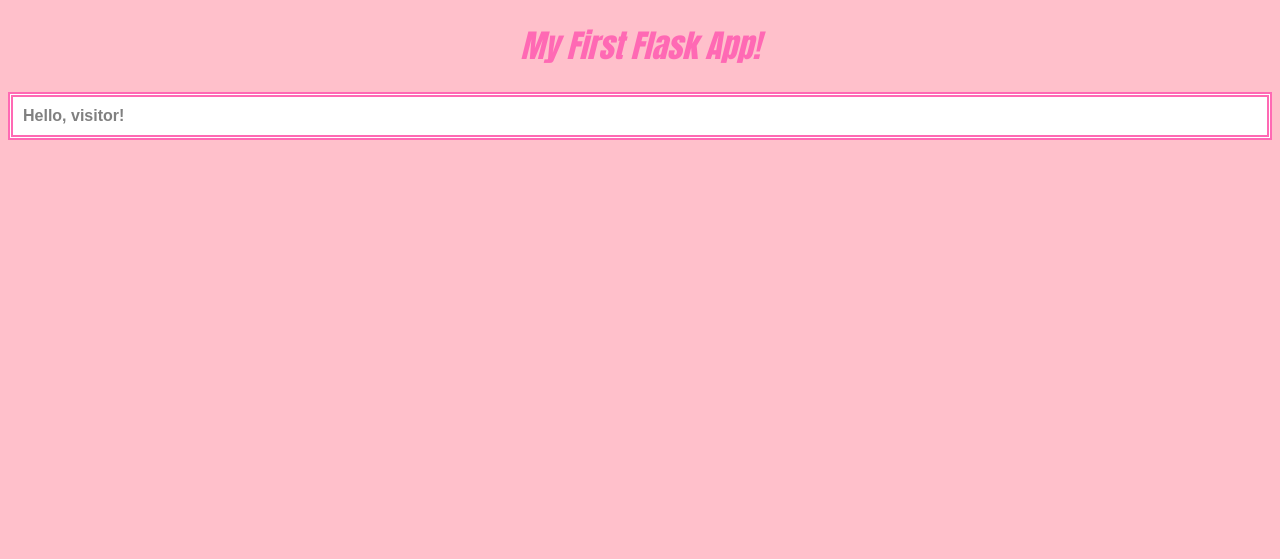
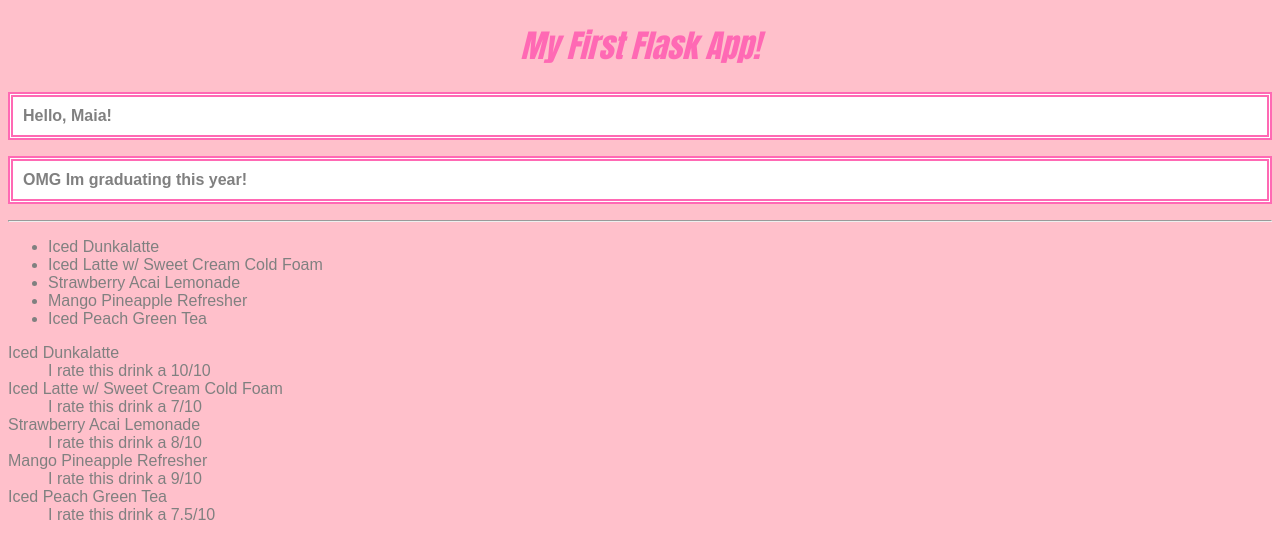
Before and after one commit to MaiaS2026/CS3-Unit3-Notes, a Flask app: page / in a window 1280 px wide. Shown: the top 559 px of the page. Run offline with Flask 3, Linux system fonts and the light colour scheme.

Commit message:
added for loops w dict

```diff
--- a/app.py
+++ b/app.py
@@ -8,8 +8,21 @@
 # using the app.route decorator to map the URL
 @app.route("/")
 def index():
-    name_data = None
-    return render_template("index.html", name=name_data)
+    name_data = 'Maia'
+    year_data = 2026
+    # Can also use lists & dictionaries
+    favorites_list = ['Iced Dunkalatte', 'Iced Latte w/ Sweet Cream Cold Foam', 'Strawberry Acai Lemonade', 'Mango Pineapple Refresher', 'Iced Peach Green Tea']
+    ratings_dict = {
+                    'Iced Dunkalatte' : 'I rate this drink a 10/10',
+                    'Iced Latte w/ Sweet Cream Cold Foam' : 'I rate this drink a 7/10',
+                    'Strawberry Acai Lemonade' : 'I rate this drink a 8/10',
+                    'Mango Pineapple Refresher' : 'I rate this drink a 9/10',
+                    'Iced Peach Green Tea' : 'I rate this drink a 7.5/10'
+                    }
+
+    # name is how we refer to it in the HTML template,
+    # name_data is the variable declared here in Python
+    return render_template("index.html", name=name_data, year=year_data, favorites=favorites_list, ratings = ratings_dict)
 
 # TO RUN YOUR APP - type "flask run" into the TERMINAL
 # (if you closed your terminal, open it again with CTRL + `)
--- a/templates/index.html
+++ b/templates/index.html
@@ -18,6 +18,25 @@
 
     {% endif %}
 
+    {% if year == 2026 %}
+    <p>OMG Im graduating this year!</p>
+    {% endif %}
+
+    <hr>
+
+    <ul>
+    {% for item in favorites %}
+    <li> {{ item }} </li>
+    {% endfor %}
+    </ul>
+
+    <dl>
+        {% for key, val in ratings.items() %}
+            <dt> {{ key }} </dt>
+            <dd> {{ val }} </dd>
+        {% endfor %}
+    </dl>
+
 
 
 </body>
```
